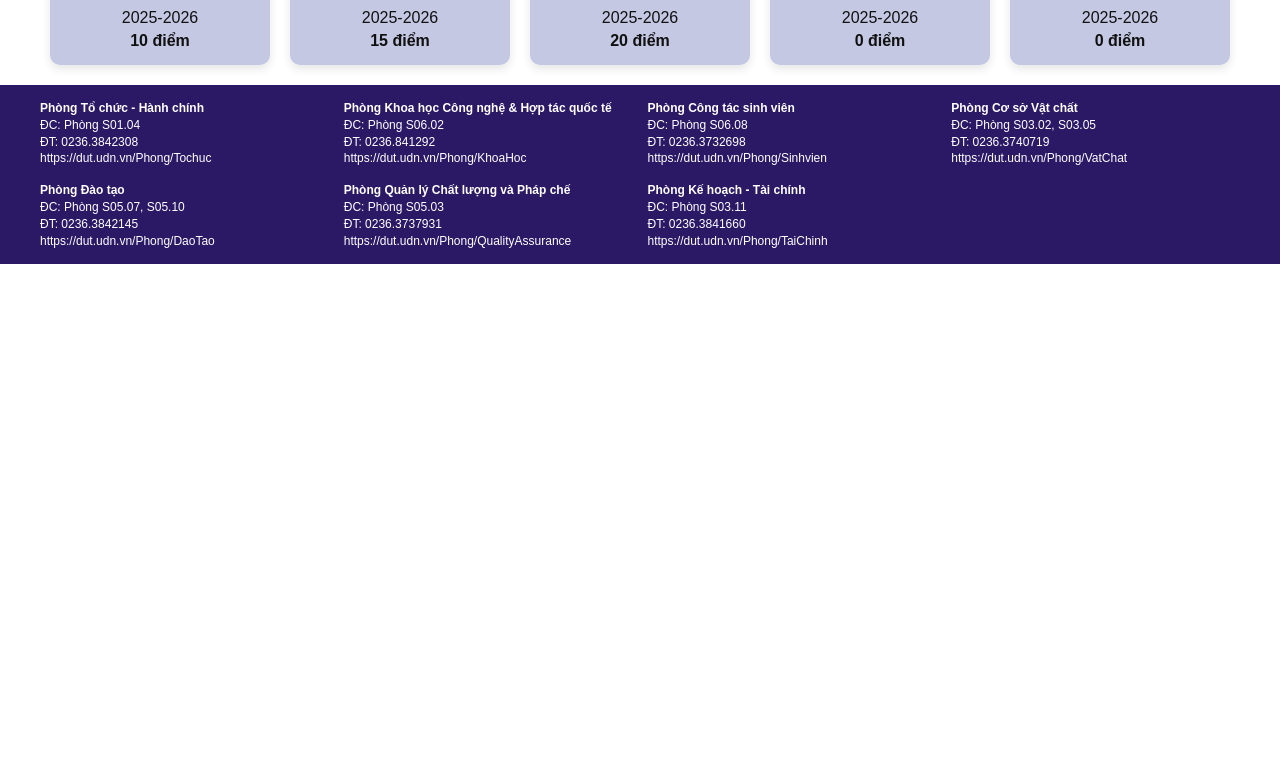
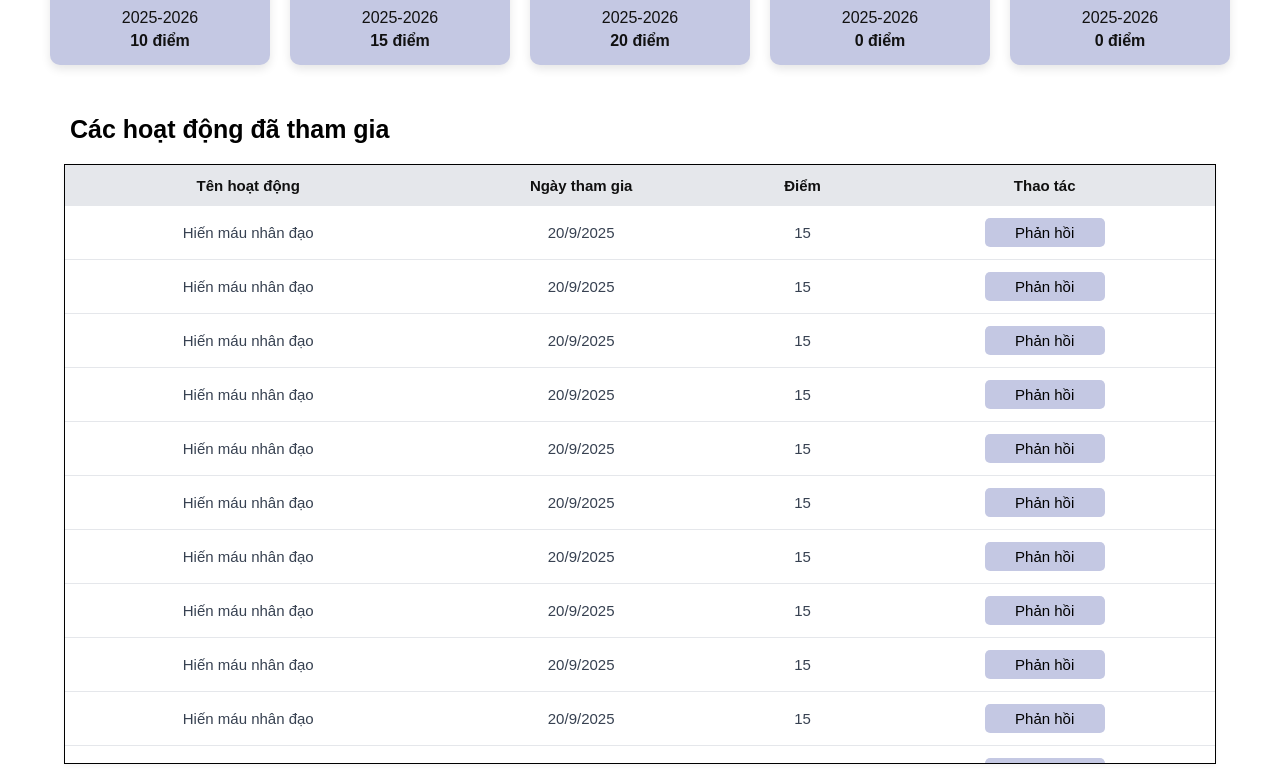
Before and after one commit to hami308/PBL6_QUANLY_HDCD, a React (Vite) app: page /pvcd-record in a window 1280 px wide. Shown: the part 838-1620 px from the top of the page. Before the commit the page ends 1102 px from the top, so only its background shows below. Built offline with nearby package versions, Linux system fonts and the light colour scheme.

Commit message:
Complete PVCD_Record Page

```diff
--- a/src/Pages/PVCD_Record/PVCD_Record.css
+++ b/src/Pages/PVCD_Record/PVCD_Record.css
@@ -28,6 +28,13 @@
     color: #F11313;
     margin-right: 15%;
 }
+.activity-joined-title {
+    margin-left:70px;
+    margin-bottom: 15px;
+    margin-top: 50px;
+    font-size: 25px;
+    color: black;
+}
 @media (max-width: 700px) {
     .goal-record {
         font-size: 12px;
--- a/src/Pages/PVCD_Record/PVCD_Record.jsx
+++ b/src/Pages/PVCD_Record/PVCD_Record.jsx
@@ -4,8 +4,22 @@ import dut_pic from "../../assets/images/dut_home_pic.jpg";
 import Footer from "../../components/Footer/Footer.jsx";
 import Total_Record from "../../components/PVCD_Record/Total_Record.jsx";
 import List_Year_Record from "../../components/PVCD_Record/List_Year_Record.jsx";
+import CustomTable from "../../components/Custom/CustomTable.jsx";
 import "./PVCD_Record.css";
 function PVCD_Record() {
+    const activities = [
+      { studentId: "102200001", name_activity: "Hiến máu nhân đạo", join_date: "20/9/2025", score: 15 },
+      { studentId: "102200001", name_activity: "Hiến máu nhân đạo", join_date: "20/9/2025", score: 15 },
+      { studentId: "102200001", name_activity: "Hiến máu nhân đạo", join_date: "20/9/2025", score: 15 },
+      { studentId: "102200001", name_activity: "Hiến máu nhân đạo", join_date: "20/9/2025", score: 15 },
+      { studentId: "102200001", name_activity: "Hiến máu nhân đạo", join_date: "20/9/2025", score: 15 },
+      { studentId: "102200001", name_activity: "Hiến máu nhân đạo", join_date: "20/9/2025", score: 15 },
+      { studentId: "102200001", name_activity: "Hiến máu nhân đạo", join_date: "20/9/2025", score: 15 },
+      { studentId: "102200001", name_activity: "Hiến máu nhân đạo", join_date: "20/9/2025", score: 15 },
+      { studentId: "102200001", name_activity: "Hiến máu nhân đạo", join_date: "20/9/2025", score: 15 },
+      { studentId: "102200001", name_activity: "Hiến máu nhân đạo", join_date: "20/9/2025", score: 15 },
+      { studentId: "102200001", name_activity: "Hiến máu nhân đạo", join_date: "20/9/2025", score: 15 },
+    ];
   const goal_record = 15;
   return (
     <>
@@ -18,8 +32,22 @@ function PVCD_Record() {
         <Total_Record/>
         <p className="goal-record"> Mỗi năm tối thiểu {goal_record} điểm</p>
         <List_Year_Record/>
+        <h3 className="activity-joined-title">Các hoạt động đã tham gia</h3>
+        <CustomTable
+          columns={["Tên hoạt động", "Ngày tham gia", "Điểm"]}
+          data={activities.map((item) => ({
+            tên_hoạt_động: item.name_activity,
+            ngày_tham_gia: item.join_date,
+            điểm: item.score,
+          }))}
+            renderActions={() => (
+              <>
+                <button className="px-2 py-1 border rounded">Phản hồi</button>
+
+              </>
+          )}
+        />
         <Footer />
-
     </>
   );
 }
```
